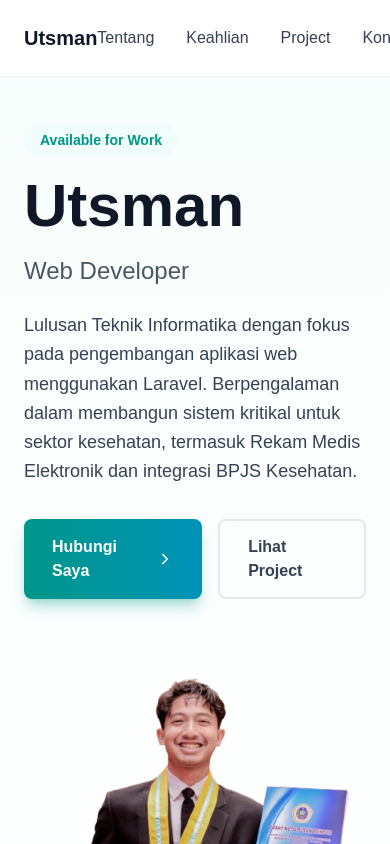
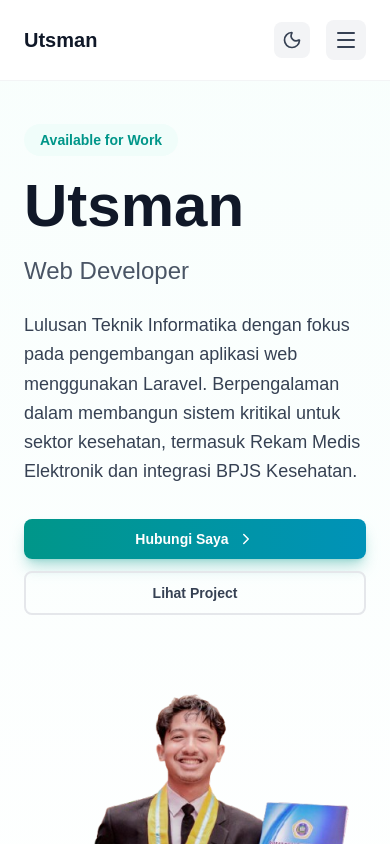
Before and after one commit to Utsmanseff/utsmanseff, a Next.js app: page / in a window 390 px wide. Shown: the top 844 px of the page. Built offline with nearby package versions, Linux system fonts and the light colour scheme.

Commit message:
Update navbar and button hero

```diff
--- a/src/app/page.js
+++ b/src/app/page.js
@@ -1,12 +1,13 @@
 "use client";
 
 import React, { useState, useEffect } from 'react';
-import { Github, Mail, Phone, MapPin, Code, Database, Wrench, ChevronRight, ExternalLink, User, Image, Sun, Moon } from 'lucide-react';
+import { Github, Mail, Phone, MapPin, Code, Database, Wrench, ChevronRight, ExternalLink, User, Image, Sun, Moon, Menu, X } from 'lucide-react';
 
 export default function Portfolio() {
   const [activeProject, setActiveProject] = useState(null);
   const [darkMode, setDarkMode] = useState(false);
   const [mounted, setMounted] = useState(false);
+  const [mobileMenuOpen, setMobileMenuOpen] = useState(false);
 
  useEffect(() => {
     setMounted(true);
@@ -154,7 +155,9 @@ export default function Portfolio() {
         <div className="max-w-6xl mx-auto px-6 py-5">
           <div className="flex justify-between items-center">
             <h1 className="text-xl font-bold text-gray-900 dark:text-white transition-colors">Utsman</h1>
-            <div className="flex items-center gap-8">
+
+            {/* Desktop Navigation */}
+            <div className="hidden md:flex items-center gap-8">
               <a href="#about" className="text-gray-700 dark:text-gray-300 hover:text-teal-600 dark:hover:text-teal-400 transition-colors font-medium">Tentang</a>
               <a href="#skills" className="text-gray-700 dark:text-gray-300 hover:text-teal-600 dark:hover:text-teal-400 transition-colors font-medium">Keahlian</a>
               <a href="#projects" className="text-gray-700 dark:text-gray-300 hover:text-teal-600 dark:hover:text-teal-400 transition-colors font-medium">Project</a>
@@ -171,7 +174,69 @@ export default function Portfolio() {
                 )}
               </button>
             </div>
+
+            {/* Mobile Menu Button */}
+            <div className="flex md:hidden items-center gap-4">
+              <button
+                onClick={toggleDarkMode}
+                className="p-2 rounded-lg bg-gray-100 dark:bg-gray-800 hover:bg-gray-200 dark:hover:bg-gray-700 transition-all"
+                aria-label="Toggle dark mode"
+              >
+                {darkMode ? (
+                  <Sun size={20} className="text-yellow-500" />
+                ) : (
+                  <Moon size={20} className="text-gray-700" />
+                )}
+              </button>
+              <button
+                onClick={() => setMobileMenuOpen(!mobileMenuOpen)}
+                className="p-2 rounded-lg bg-gray-100 dark:bg-gray-800 hover:bg-gray-200 dark:hover:bg-gray-700 transition-all"
+                aria-label="Toggle menu"
+              >
+                {mobileMenuOpen ? (
+                  <X size={24} className="text-gray-700 dark:text-gray-300" />
+                ) : (
+                  <Menu size={24} className="text-gray-700 dark:text-gray-300" />
+                )}
+              </button>
+            </div>
           </div>
+
+          {/* Mobile Navigation Menu */}
+          {mobileMenuOpen && (
+            <div className="md:hidden mt-4 pb-4 border-t border-gray-200 dark:border-gray-700 pt-4">
+              <div className="flex flex-col gap-4">
+                <a
+                  href="#about"
+                  onClick={() => setMobileMenuOpen(false)}
+                  className="text-gray-700 dark:text-gray-300 hover:text-teal-600 dark:hover:text-teal-400 transition-colors font-medium py-2"
+                >
+                  Tentang
+                </a>
+                <a
+                  href="#skills"
+                  onClick={() => setMobileMenuOpen(false)}
+                  className="text-gray-700 dark:text-gray-300 hover:text-teal-600 dark:hover:text-teal-400 transition-colors font-medium py-2"
+                >
+                  Keahlian
+                </a>
+                <a
+                  href="#projects"
+                  onClick={() => setMobileMenuOpen(false)}
+                  className="text-gray-700 dark:text-gray-300 hover:text-teal-600 dark:hover:text-teal-400 transition-colors font-medium py-2"
+                >
+                  Project
+                </a>
+                <a
+                  href="#contact"
+                  onClick={() => setMobileMenuOpen(false)}
+                  className="text-gray-700 dark:text-gray-300 hover:text-teal-600 dark:hover:text-teal-400 transition-colors font-medium py-2"
+                >
+                  Kontak
+                </a>
+              </div>
+            </div>
+          )}
         </div>
       </nav>
 
@@ -194,16 +259,16 @@ export default function Portfolio() {
                 Berpengalaman dalam membangun sistem kritikal untuk sektor kesehatan, termasuk Rekam Medis
                 Elektronik dan integrasi BPJS Kesehatan.
               </p>
-              <div className="flex gap-4">
+              <div className="flex flex-col sm:flex-row gap-3">
                 <a
                   href="#contact"
-                  className="bg-linear-to-r from-teal-600 to-cyan-600 dark:from-teal-500 dark:to-cyan-500 text-white px-7 py-3.5 rounded-lg hover:from-teal-700 hover:to-cyan-700 dark:hover:from-teal-600 dark:hover:to-cyan-600 transition-all shadow-lg shadow-teal-600/30 dark:shadow-teal-500/20 hover:shadow-xl hover:shadow-teal-600/40 inline-flex items-center gap-2 font-semibold"
+                  className="bg-linear-to-r from-teal-600 to-cyan-600 dark:from-teal-500 dark:to-cyan-500 text-white px-5 py-2.5 sm:px-6 sm:py-3 rounded-lg hover:from-teal-700 hover:to-cyan-700 dark:hover:from-teal-600 dark:hover:to-cyan-600 transition-all shadow-lg shadow-teal-600/30 dark:shadow-teal-500/20 hover:shadow-xl hover:shadow-teal-600/40 inline-flex items-center justify-center gap-2 font-semibold text-sm sm:text-base"
                 >
-                  Hubungi Saya <ChevronRight size={20} />
+                  Hubungi Saya <ChevronRight size={18} />
                 </a>
                 <a
                   href="#projects"
-                  className="border-2 border-gray-200 dark:border-gray-700 text-gray-700 dark:text-gray-300 px-7 py-3.5 rounded-lg hover:border-teal-600 dark:hover:border-teal-500 hover:text-teal-600 dark:hover:text-teal-400 transition-all font-semibold"
+                  className="border-2 border-gray-200 dark:border-gray-700 text-gray-700 dark:text-gray-300 px-5 py-2.5 sm:px-6 sm:py-3 rounded-lg hover:border-teal-600 dark:hover:border-teal-500 hover:text-teal-600 dark:hover:text-teal-400 transition-all font-semibold text-sm sm:text-base text-center"
                 >
                   Lihat Project
                 </a>
```
